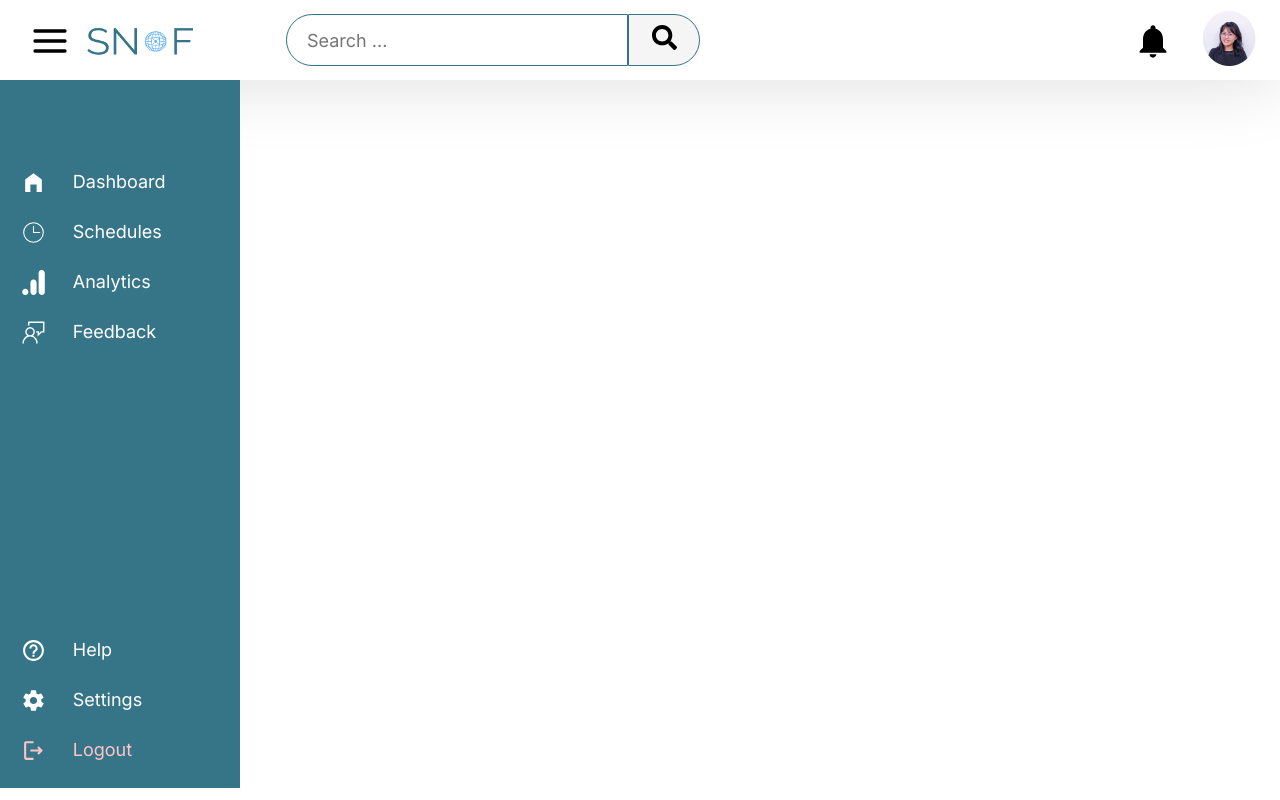
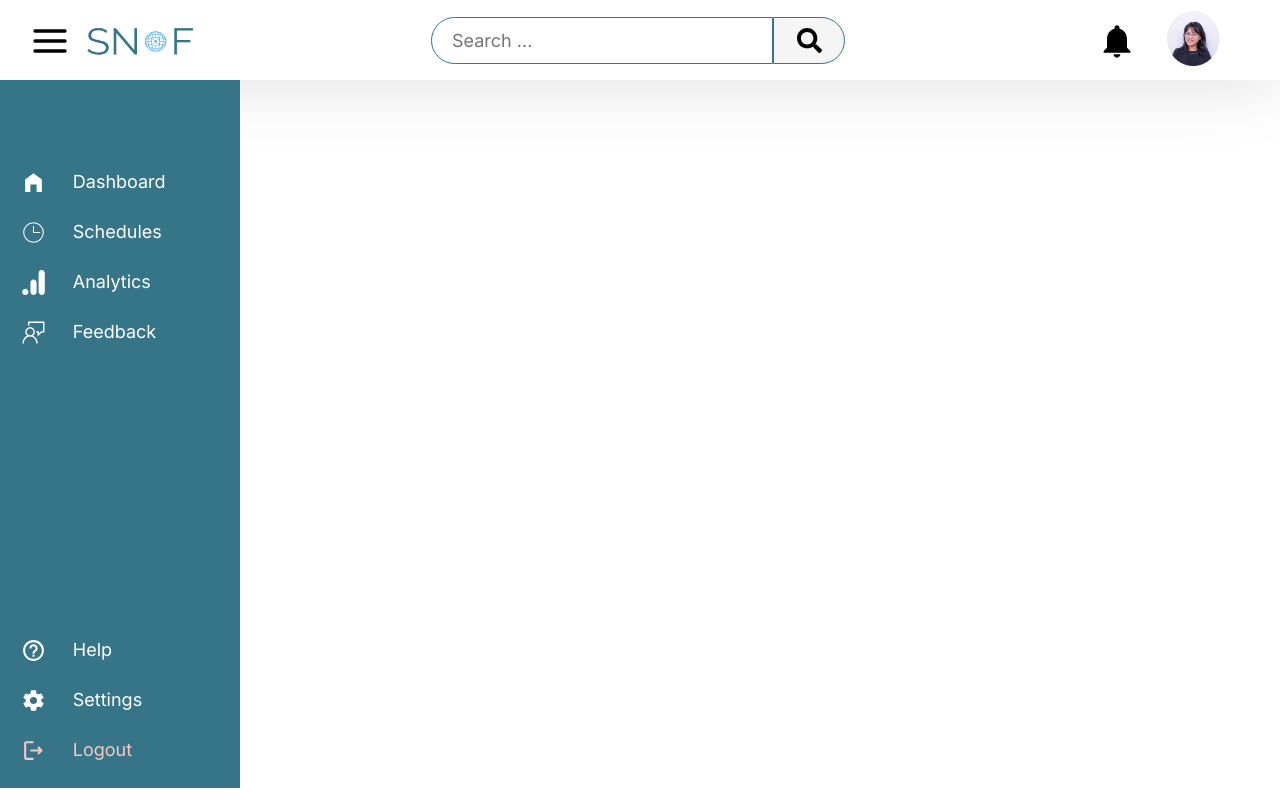
Before and after one commit to davidnyiringabo/fens-app, a React (Vite) app: page / in a window 1280 px wide. Built offline with nearby package versions, Linux system fonts and the light colour scheme.

Commit message:
Added changes to the navbar

```diff
--- a/src/components/Navbar/Navbar.css
+++ b/src/components/Navbar/Navbar.css
@@ -32,13 +32,14 @@
 /* Search bar  */
 
 .nav--middle {
-    flex: 0 0 65%;
-    max-width: 0 0 65%;
+    flex: 0 0 55%;
+    max-width: 0 0 55%;
     display: flex;
+    justify-content: center;
 }
 
 .nav--middle input {
-    height: 50px;
+    height: 45px;
     width: 300px;
     border-radius: 30px 0 0 30px;
     border: 1px solid #367588;
@@ -51,7 +52,7 @@
 
 
 .nav--middle .icon-holder {
-    height: 40px;
+    height: 35px;
     width: 70px;
     padding-top: 10px;
     text-align: center;
@@ -63,10 +64,11 @@
 /* Notification & profile pic */
 
 .nav--right {
-    flex: 0 0 13%;
-    max-width: 0 0 13%;
+    flex: 0 0 18%;
+    max-width: 0 0 18%;
     display: flex;
-    float: right;
+    justify-content: end;
+    position: relative;
 }
 
 .nav--right .icon-holder {
```
